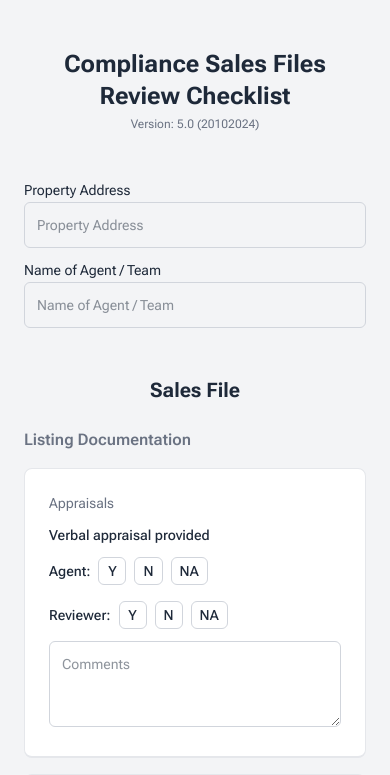
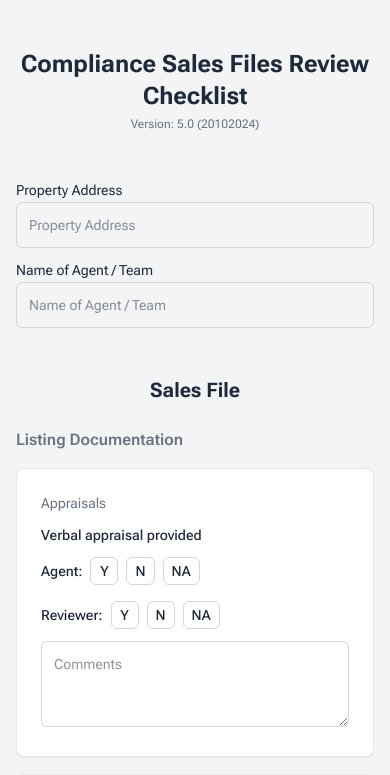
Before and after one commit to OW-Marns/web-form, a React (Vite) app: page / in a window 390 px wide. Shown: the top 775 px of the page. Built offline with nearby package versions, Linux system fonts and the light colour scheme.

Commit message:
Add responsive padding

```diff
--- a/src/App.tsx
+++ b/src/App.tsx
@@ -723,7 +723,7 @@ const App: React.FC = () => {
   return (
     <main className="h-auto w-full p-0 sm:p-4 md:p-6 text-gray-800 bg-gray-300 text-sm sm:text-base">
       <>
-        <div className="h-auto w-full max-w-[794px] mx-auto px-6 py-12 sm:py-16 space-y-12 sm:space-y-16 bg-white/75">
+        <div className="h-auto w-full max-w-[794px] mx-auto px-4 sm:px-6 py-12 sm:py-16 space-y-12 sm:space-y-16 bg-white/75">
           <div className="space-y-1 text-center">
             <h1 className="text-2xl sm:text-3xl md:text-4xl font-bold">
               Compliance Sales Files Review Checklist
```
